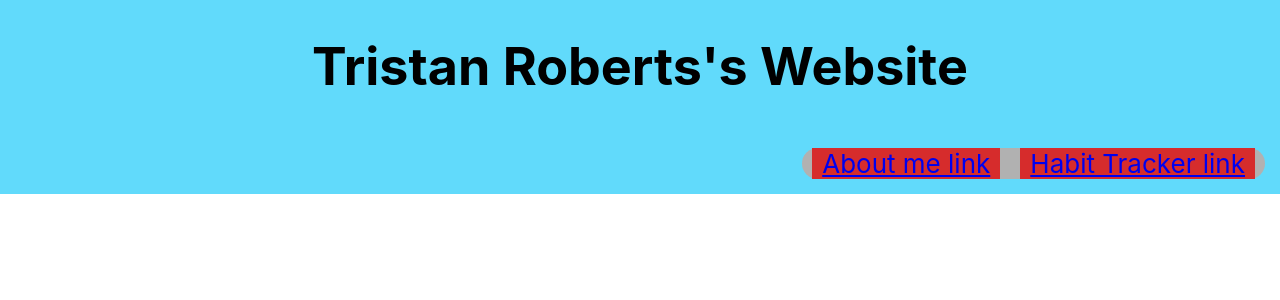
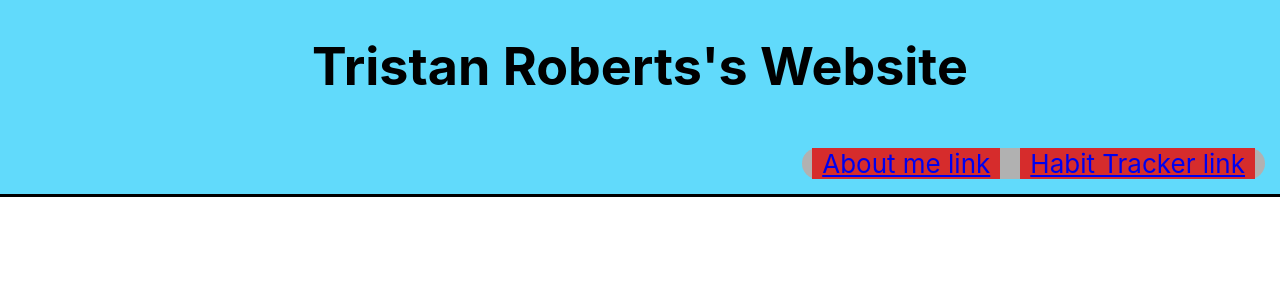
Before and after one commit to TristanRoberts/Tristan-Roberts, a React (Create React App) app: page / in a window 1280 px wide. Shown: the top 300 px of the page. Built offline with nearby package versions, Linux system fonts and the light colour scheme.

Commit message:
added linkedIn picture

```diff
--- a/src/App.css
+++ b/src/App.css
@@ -26,6 +26,7 @@
   color: white;
   position: sticky; /* this is how compoents stick to top of page */
   top: 0;
+  border-bottom: solid black;
   /* background-attachment: fixed;  --is just the actual background css, not actual components and content*/
 }
 
--- a/src/App.js
+++ b/src/App.js
@@ -5,6 +5,7 @@ import About from "./About"; //with .js extension or without?
 
 function App() {
   const title = "Tristan Roberts Website";
+  const description = "A Boston based software engineer looking for junior level roles.";
 
 
   return (
@@ -31,6 +32,10 @@ function App() {
 }
 
 export default App;
+
+//design
+//https://colorlib.com/wp/personal-websites/
+//https://www.hostinger.com/tutorials/web-developer-portfolio
 
 // https://www.geeksforgeeks.org/reactjs/link-component-in-react-router/
 // https://www.geeksforgeeks.org/reactjs/how-to-link-a-custom-react-component-mybutton-to-another-page/
```
Also changed, not shown: public/linkedIn_picture.jpg (added).
